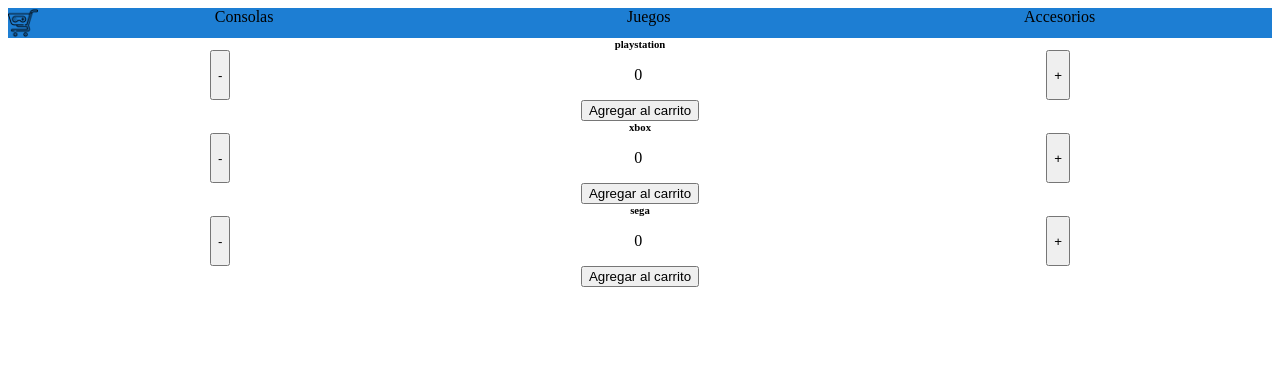
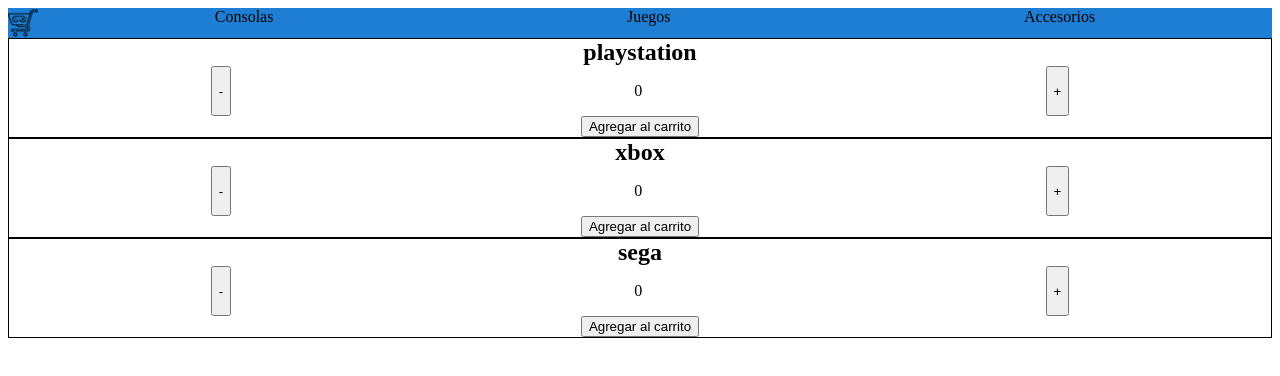
Before and after one commit to FedericoPanasci/gamingshop-panascifederico, a React (Create React App) app: page / in a window 1280 px wide. Shown: the top 376 px of the page. Built offline with nearby package versions, Linux system fonts and the light colour scheme.

Commit message:
desafio 6

```diff
--- a/src/Component/ItemCount/Item.jsx
+++ b/src/Component/ItemCount/Item.jsx
@@ -3,8 +3,8 @@
 
 const Item = ({id, name, stock}) => {
     return (
-        <div id={id}>
-            <h6 className="container" >{name}</h6>
+        <div id={id} className="border">
+            <h2 className="container" >{name}</h2>
             <ItemCount stock={stock} />
         </div>
     )
--- a/src/Component/ItemCount/ItemContainer.jsx
+++ b/src/Component/ItemCount/ItemContainer.jsx
@@ -3,6 +3,15 @@
 
 const ItemContainer = () => {
     const [prods, setProds] = useState([]);
+    // var datos = '';
+    // fetch('https://api.mercadolibre.com/sites/MLA/search?q=playstation4&id=MLA1100250699').then(res => res.json())
+    // .then(data => {
+    //     datos = data.results;
+    //     console.log(data.results);
+    //     console.log(datos.results);
+
+    //     datos.map(p => console.log(p.id))
+    // })
 
     useEffect(() => {
         (async () => {
@@ -25,7 +34,8 @@
 
     return (
         <>
-          <ItemList items={prods} />
+        {/* <ItemList items={datos} /> */}
+        <ItemList items={prods} />
         </>
       )
 }
--- a/src/Component/ItemCount/styles/styles.css
+++ b/src/Component/ItemCount/styles/styles.css
@@ -10,3 +10,7 @@
     flex-direction: row;
     margin: 0 auto;
 }
+
+.border{
+    border:1px solid black;
+}
```
Also changed, not shown: src/Component/ItemCount/ItemDetail.jsx (added, +9 -0 lines).
